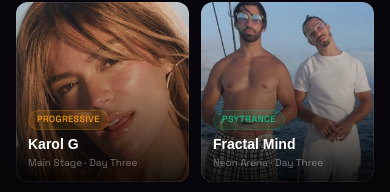
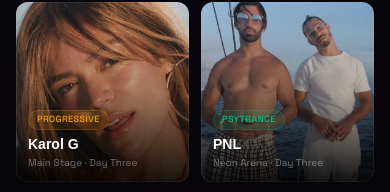
Before and after one commit to zr7791474-blip/ZKRFestival, a React (Vite) app: page / in a window 390 px wide. Shown: the part 2128-2320 px from the top of the page. Built offline with nearby package versions, Linux system fonts and the light colour scheme; a web font is replaced by a local one.

Commit message:
Improve festival responsive design

```diff
--- a/src/data/artists.ts
+++ b/src/data/artists.ts
@@ -188,7 +188,7 @@
   {
     id: 8,
     slug: 'fractal-mind',
-    name: 'Fractal Mind',
+    name: 'PNL',
     stage: 'Neon Arena',
     day: 'Day Three',
     image: '/images/artists/artist-fractal-mind.jpg',
```
